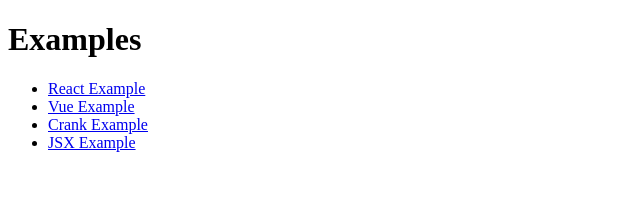
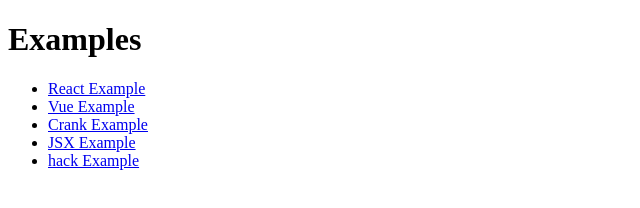
Before and after one commit to Kellytom/html-hack, a plain HTML site: page src/index.html in a window 1280 px wide. Shown: the whole page, without its empty margins (0-640 px from the left). Drawn offline with Linux system fonts and the light colour scheme.

Commit message:
Update index.html

```diff
--- a/src/index.html
+++ b/src/index.html
@@ -10,6 +10,7 @@
       <li><a href="vue-example.html">Vue Example</a></li>
       <li><a href="crank-example.html">Crank Example</a></li>
       <li><a href="jsx-example.html">JSX Example</a></li>
+      <li><a href="hack-example.html">hack Example</a></li>
     </ul>
   </body>
 </html>
```
